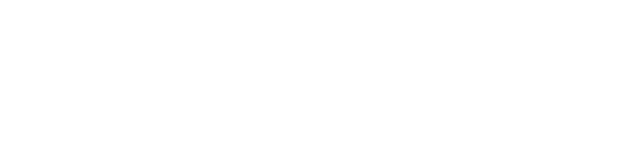
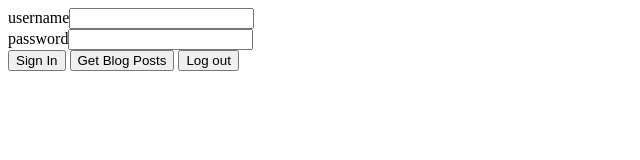
Before and after one commit to cawilson1/cohort5simpleauthserver, a website: page index.html in a window 1280 px wide. Shown: the whole page, without its empty margins (0-640 px from the left). Drawn offline with Linux system fonts and the light colour scheme; no server answers.

Commit message:
make a sign in html page that renders blogs

```diff
--- a/index.html
+++ b/index.html
@@ -6,5 +6,65 @@
     <meta http-equiv="X-UA-Compatible" content="ie=edge" />
     <title>Blog Page</title>
   </head>
-  <body></body>
+  <body onload="getBlogPosts()">
+    <div>
+      <div><label for="un">username</label><input id="un" /></div>
+      <div>
+        <label for="pw">password</label><input type="password" id="pw" />
+      </div>
+      <button onclick="login()">Sign In</button>
+      <button onclick="getBlogPosts()">Get Blog Posts</button>
+      <button onclick="logout()">Log out</button>
+      <div id="blogs"></div>
+      <script>
+        async function login() {
+          let un = document.getElementById("un").value;
+          let pw = document.getElementById("pw").value;
+          try {
+            const response = await fetch(
+              "http://localhost:4000/authenticateuser",
+              {
+                method: "POST",
+                headers: {
+                  "Content-Type": "application/json"
+                },
+                body: JSON.stringify({
+                  username: un,
+                  password: pw
+                })
+              }
+            );
+            let respJson = await response.json();
+            if (respJson.jwt) {
+              localStorage.setItem("jwt", respJson.jwt);
+              console.log("set in local storage");
+              window.location = "index.html";
+            } else {
+              console.log("no token found");
+            }
+            console.log(respJson);
+          } catch (error) {
+            console.log(error);
+          }
+        }
+        async function getBlogPosts() {
+          let jwt = localStorage.getItem("jwt");
+          const response = await fetch("http://localhost:4000/blogs", {
+            method: "POST",
+            headers: {
+              "Content-Type": "application/json"
+            },
+            body: JSON.stringify({ token: jwt })
+          });
+          const respJson = await response.json();
+          console.log(respJson);
+          document.getElementById("blogs").innerHTML = JSON.stringify(respJson);
+        }
+        function logout() {
+          localStorage.removeItem("jwt");
+          window.location = "index.html";
+        }
+      </script>
+    </div>
+  </body>
 </html>
--- a/index.js
+++ b/index.js
@@ -1,11 +1,13 @@
 require("dotenv").config();
 const express = require("express");
 const app = express();
+const cors = require("cors");
 const PORT = 4000;
 const bcrypt = require("bcrypt");
 const jwt = require("jsonwebtoken");
 
 app.use(express.json());
+app.use(cors());
 
 const users = [
   {
@@ -34,7 +36,7 @@ app.get("/users", (request, response) => {
   response.status(200).send(users);
 });
 
-app.get("/blogs", authorizeUser, (request, response) => {
+app.post("/blogs", authorizeUser, (request, response) => {
   const username = request.user.username;
   const thisUsersBlogs = blogs.filter(blog => blog.user === username);
   response.status(200).send(thisUsersBlogs);
```
